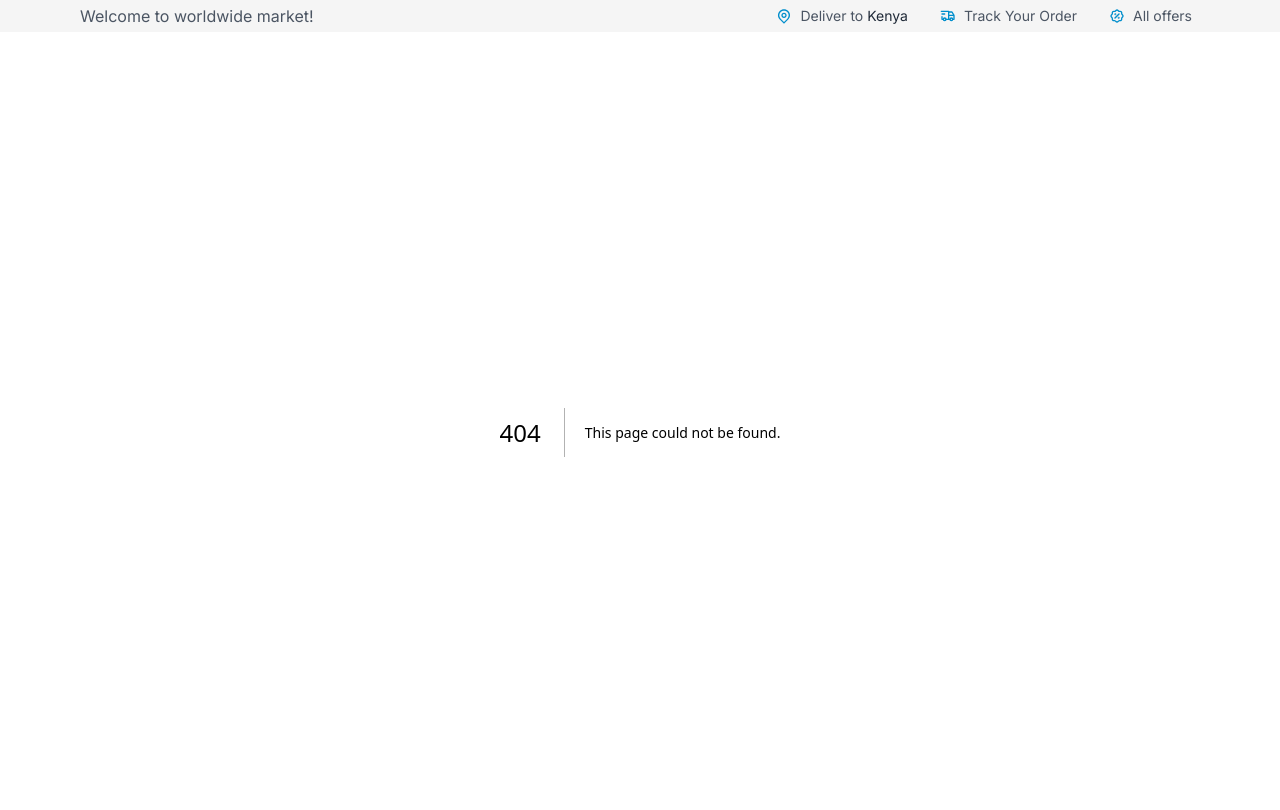
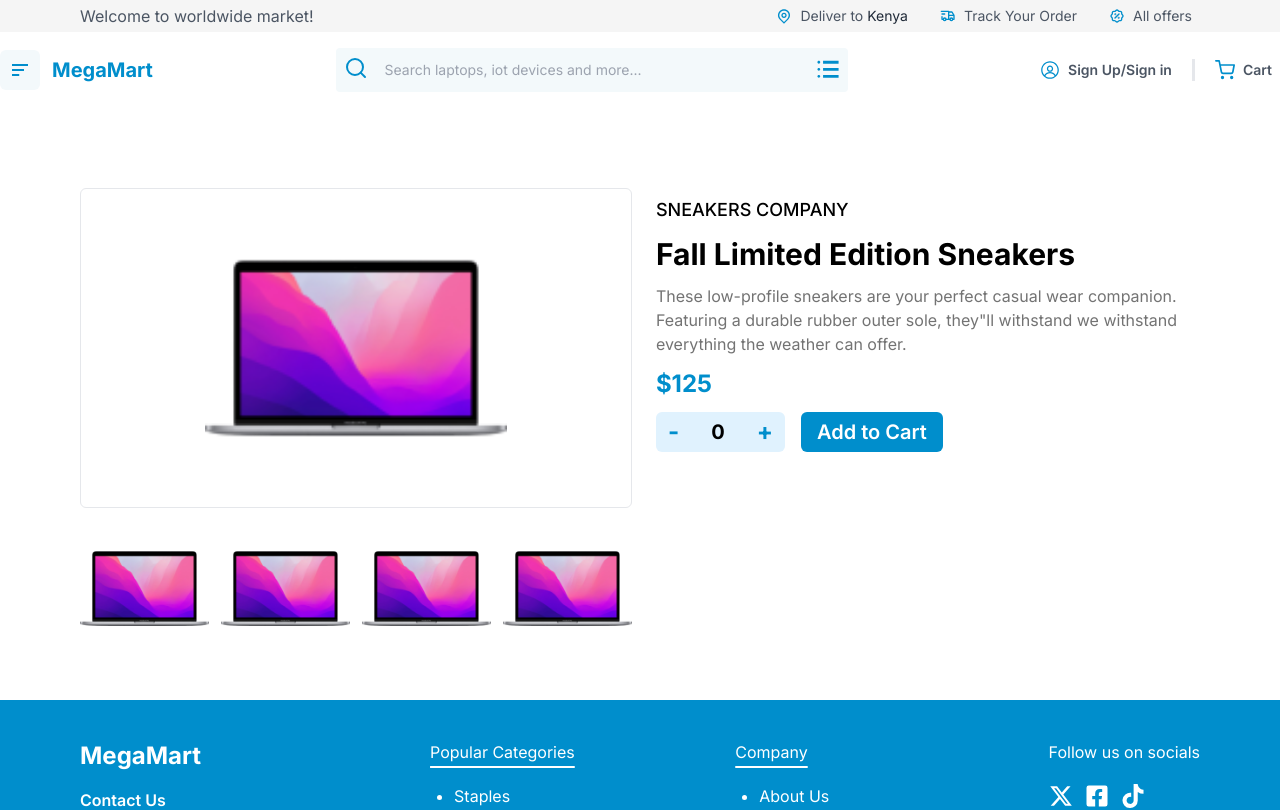
Before and after one commit to kmishmael/sensorgrove, a Next.js app in the folder client/: page /product in a window 1280 px wide. Before the commit this address had no page. Shown: the top 810 px of the page. Built offline with nearby package versions, Linux system fonts and the light colour scheme.

Commit message:
feat: preliminary product page design
finally getting to design the frontend for products

```diff
--- a/client/app/category/page.tsx
+++ b/client/app/category/page.tsx
@@ -30,10 +30,33 @@
             </div>
             <div className="flex-1">
               <CategoryBar />
+
+              <div className="p-4 grid grid-cols-3 gap-4">
+                {[1, 2, 4, 5].map((d) => (
+                  <>
+                    <div
+                      key={d}
+                      className="flex flex-col gap-2 w-full border p-4 rounded-lg shadow-md"
+                    >
+                      <div className="h-44 flex justify-center">
+                        <img className="" src="/iphone.png" alt="" />
+                      </div>
+                      <hr className="h-[2px] w-full bg-gradient-to-r from-transparent via-gray-400 to-transparent" />
+                      <div>
+                        <h3>Iphone 14 promax 256gb</h3>
+                      </div>
+                      <div>
+                        <p>$930.90</p>
+                      </div>
+                    </div>
+                  </>
+                ))}
+              </div>
             </div>
           </div>
         </div>
       </div>
+
       <br />
       <br />
     </div>
--- /dev/null
+++ b/client/app/product/page.tsx
@@ -0,0 +1,22 @@
+import ProductGallery from "@/components/gallery";
+import NavBar from "@/components/navbar";
+import ProductTitle from "@/components/product";
+
+export default function Page() {
+  return (
+    <>
+      <NavBar />
+      <div className="px-20 py-20 flex flex-row gap-4">
+        <div className="w-1/2">
+          <ProductGallery />
+        </div>
+        <div className="p-2 w-1/2">
+          <ProductTitle />
+        </div>
+      </div>
+
+      <br />
+      <br />
+    </>
+  );
+}
--- a/client/components/gallery.tsx
+++ b/client/components/gallery.tsx
@@ -1,6 +1,25 @@
 export default function ProductGallery() {
-
-    return (
-        <></>
-    )
+  return (
+    <>
+      <div className="flex flex-col gap-4">
+        <div className="h-80 p-2 border rounded-md">
+          <img
+            className="w-full h-full object-contain rounded-md"
+            src="./laptop.png"
+            alt=""
+          />
+        </div>
+        <div className="grid grid-cols-4 gap-3 h-12">
+          {[1, 2, 3, 4].map((c) => (
+            <>
+              <div className="rounded-md">
+                {" "}
+                <img src="./laptop.png" alt="" />
+              </div>
+            </>
+          ))}
+        </div>
+      </div>
+    </>
+  );
 }
--- /dev/null
+++ b/client/components/product.tsx
@@ -0,0 +1,33 @@
+export default function ProductTitle() {
+  return (
+    <div className="flex flex-col gap-3">
+      <div className="flex justify-start">
+        <p className="font-medium text-lg">SNEAKERS COMPANY</p>
+      </div>
+      <div className="flex justify-start font-bold text-3xl">
+        <p>Fall Limited Edition Sneakers</p>
+      </div>
+      <div className="text-normal text-neutral-500">
+        <p>
+          These low-profile sneakers are your perfect casual wear companion.
+          Featuring a durable rubber outer sole, they&quot;ll withstand we{" "}
+          withstand everything the weather can offer.
+        </p>
+      </div>
+      <div className="flex font-bold text-primary text-2xl">
+        <p>$125</p>
+      </div>
+
+      <div className="flex flex-row gap-4">
+        <div className="flex items-center gap-8 rounded-md py-1 px-3 bg-sky-100">
+          <button className="font-bold text-2xl text-primary">-</button>
+          <span className="font-bold text-xl">0</span>
+          <button className="font-bold text-2xl text-primary">+</button>
+        </div>
+        <button className="outline-none rounded-md font-semibold text-xl px-4 py-1 bg-primary text-white">
+          Add to Cart
+        </button>
+      </div>
+    </div>
+  );
+}
```
Also changed, not shown: client/lib/context/modal.ts (added, +13 -0 lines).
